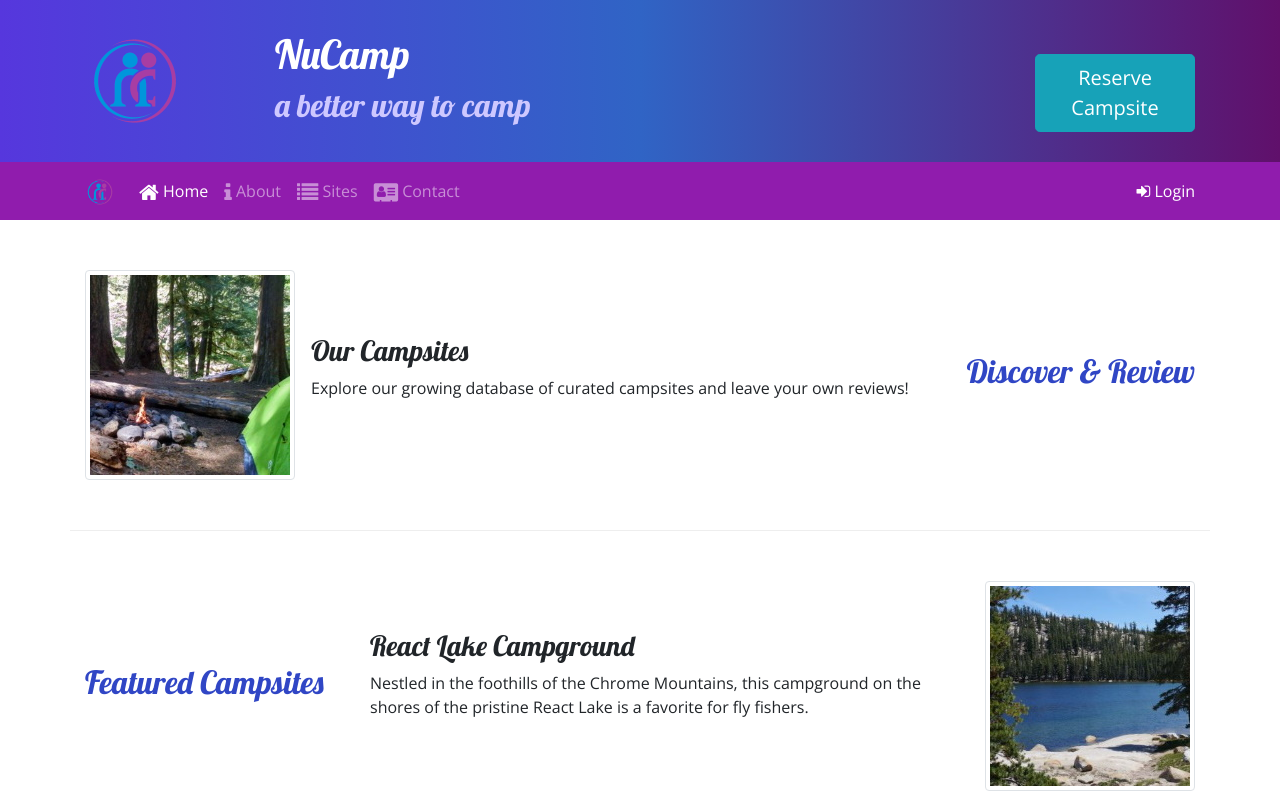
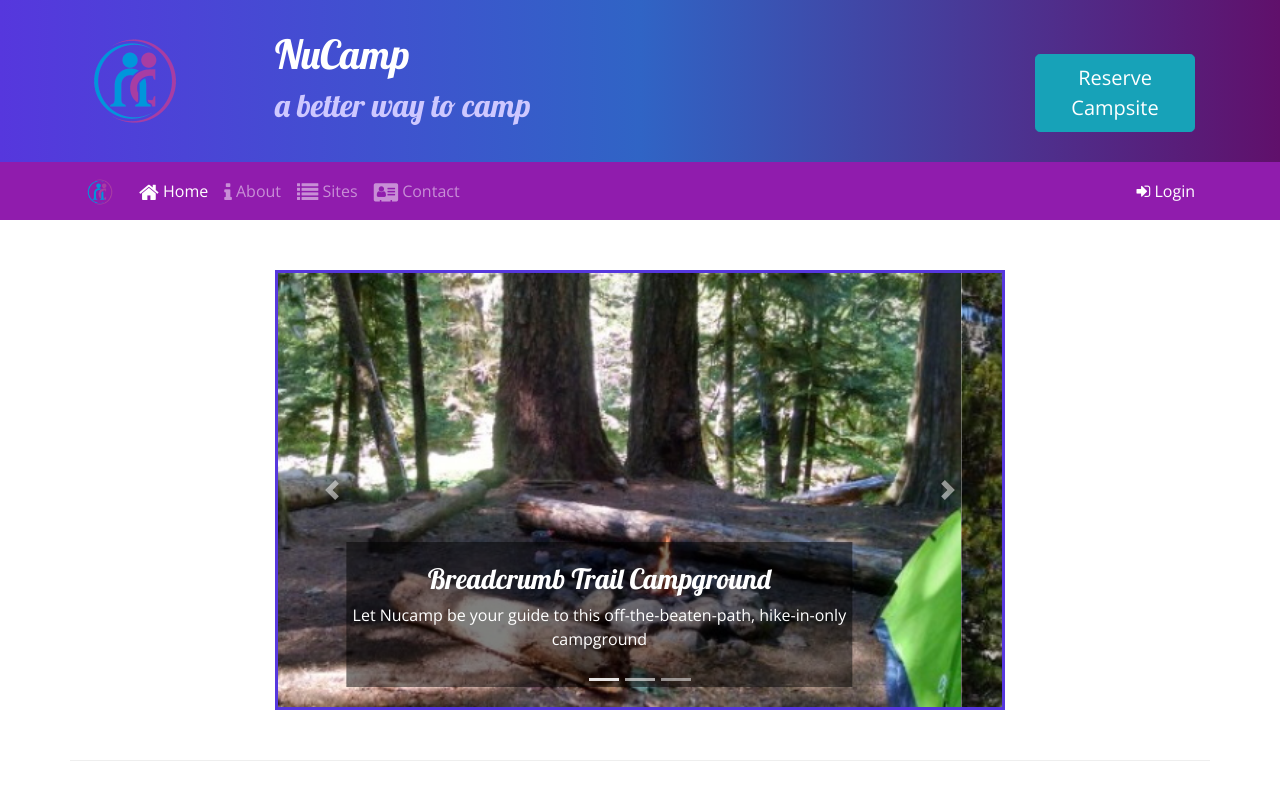
Before and after one commit to pamesjollard/nucamp-site, a website: page week-02-workshop/index.html in a window 1280 px wide. Shown: the top 800 px of the page. Drawn offline with nearby package versions, Linux system fonts and the light colour scheme.

Commit message:
Carousel

```diff
--- a/week-02-workshop/css/styles.css
+++ b/week-02-workshop/css/styles.css
@@ -32,7 +32,7 @@ header h2 {
     min-height: 200px;
 }
 
-.navbar {
+.navbar-dark {
     background-color: #901CAD;
 }
 
@@ -40,3 +40,11 @@ a, a:hover {
   color: inherit;
   text-decoration: none;
 }
+
+.carousel-caption {
+    background-color: rgba(0,0,0,0.5);
+}
+
+.carousel {
+    border: solid #5637DD;
+}
--- a/week-02-workshop/index.html
+++ b/week-02-workshop/index.html
@@ -97,6 +97,52 @@
 
 
     <div class="container">
+
+        <div class="row row-content">
+            <div class="col-md-8 mx-auto">
+                <div id="homeCarousel" class="carousel slide" data-ride="carousel">
+                    <ol class="carousel-indicators">
+                        <li data-target="#homeCarousel" data-slide-to="0" class="active"></li>
+                        <li data-target="#homeCarousel" data-slide-to="1"></li>
+                        <li data-target="#homeCarousel" data-slide-to="2"></li>
+                    </ol>
+                    <div class="carousel-inner">
+                        <div class="carousel-item active">
+                            <img class="d-block w-100" src="img/breadcrumb-trail.jpg" alt="Breadcrumb Trail Campground" />
+                            <div class="carousel-caption">
+                                <h3>Breadcrumb Trail Campground</h3>
+                                <p class="d-none d-sm-block">Let Nucamp be your guide to this off-the-beaten-path, hike-in-only campground</p>
+                            </div>
+                        </div>
+                        <div class="carousel-item">
+                            <img class="d-block w-100" src="img/react-lake.jpg" alt="React Lake Campground" />
+                            <div class="carousel-caption">
+                                <h3>React Lake Campground</h3>
+                                <p class="d-none d-sm-block">Nestled in the foothills of the Chrome Mountains, this campground on the shores of the pristine React Lake is a favorite for fly fishers.</p>
+                            </div>
+                        </div>
+                        <div class="carousel-item">
+                            <img class="d-block w-100" src="img/chrome-river.jpg" alt="Chrome River Campground" />
+                            <div class="carousel-caption">
+                                <h3>Chrome River Campground</h3>
+                                <p class="d-none sm-block">Spend a few sunny days and starry nights beneath the canopy of old-growth firs at this enchanting spot by the Chrome River.</p>
+                            </div>
+                        </div>
+                    </div>
+                    <a class="carousel-control-prev" href="#homeCarousel" role="button" data-slide="prev">
+                        <span class="carousel-control-prev-icon"></span>
+                        <span class="sr-only">Previous</span>
+                    </a>
+                    <a class="carousel-control-next" href="#homeCarousel" role="button" data-slide="next">
+                        <span class="carousel-control-next-icon"></span>
+                        <span class="sr-only">Next</span>
+                    </a>
+                </div>
+            </div>
+
+
+        </div>
+
         <div class="row row-content align-items-center">
             <div class="col-sm-4  order-sm-last col-md-3">
                 <h2 class="text-sm-right">Discover & Review</h2>
```
